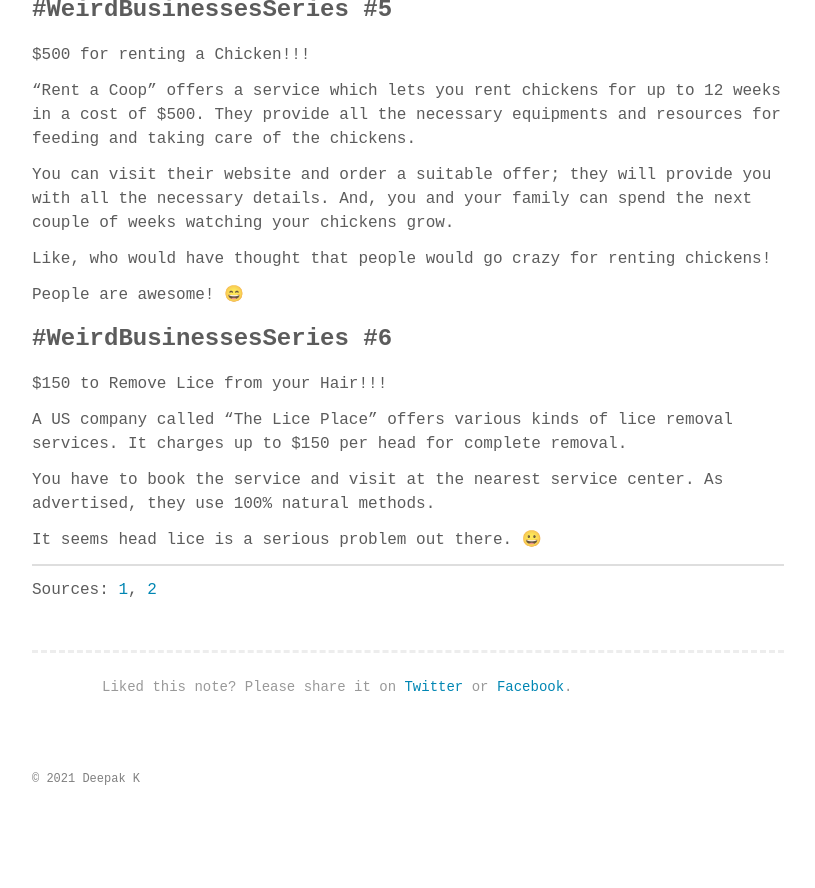
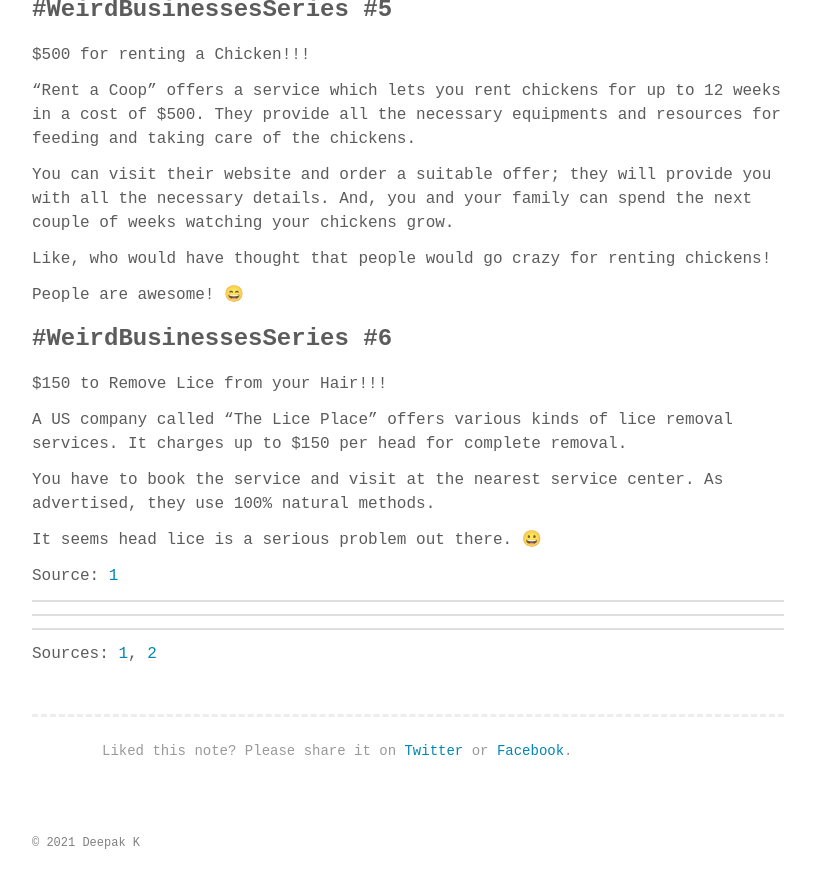
Before and after one commit to deepakness/deepak-notes-jk, a Jekyll site: the page built from _posts/2021-01-17-weird-businesses.md, in a window 1280 px wide and 900 px high, scrolled down 1597 px. Shown: the top 888 px of the window, without its empty margins (232-1047 px from the left). Built offline with Jekyll 4.4.1, drawn with Linux system fonts in a browser that asks for light colours; some web fonts are replaced; before the commit the page ends 2433 px from its top, so only the background shows below that.

Commit message:
new note

```diff
--- a/_posts/2021-01-17-weird-businesses.md
+++ b/_posts/2021-01-17-weird-businesses.md
@@ -83,7 +83,11 @@ You have to book the service and visit at the nearest service center. As adverti
 
 It seems head lice is a serious problem out there. 😀
 
+Source: [1](https://theliceplace.com/)
 
+
+---
+---
 ---
 
 Sources: [1](https://www.producthunt.com/golden-kitty-awards-2020/wtf), [2](https://ebizfacts.com/weird-creative-ways-to-make-money-online/)
```
